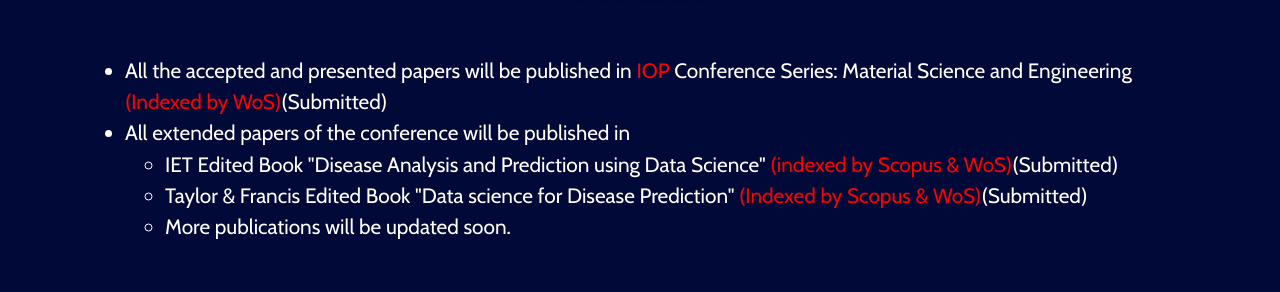
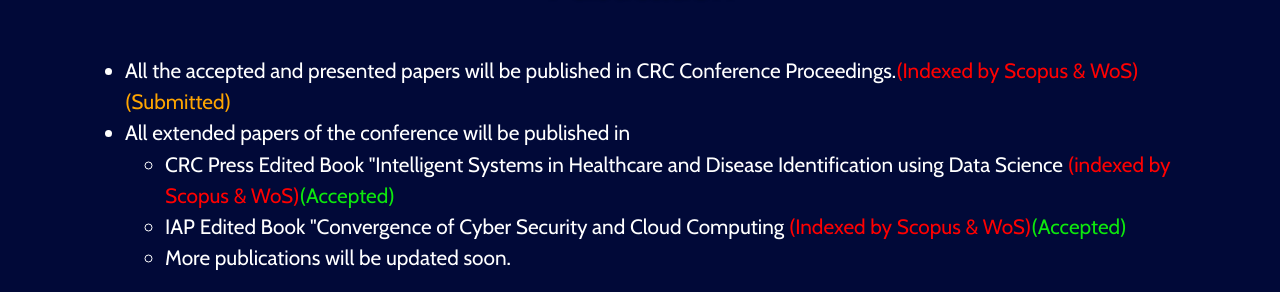
Before and after one commit to aniruddhabagal/AICDMB-2023, a React (Create React App) app: page /publication in a window 1280 px wide. Shown: the part 157-449 px from the top of the page. Built offline with nearby package versions, Linux system fonts and the light colour scheme.

Commit message:
Made Changes to Publications

```diff
--- a/src/Workshop.css
+++ b/src/Workshop.css
@@ -0,0 +1,3 @@
+.color-red {
+    color: red;
+  }
--- a/src/Workshop.jsx
+++ b/src/Workshop.jsx
@@ -6,8 +6,8 @@
         <div className="publication">
             <div className="container about-section pt-3 mb-5">
                 {/* <h1 className="display-5 text-center">Publication</h1><hr className="ruler"/> */}
+                <h1 className="display-5 text-center mb-5">Workshops</h1>
                 <div className="div-bg-col">
-                    <p className="display-3 text-center">Workshops</p>
                     <hr className="ruler"/>
                     <p className="text-custom text-center">Details will be updated soon.</p>
                 </div>
--- a/src/pubStyle.css
+++ b/src/pubStyle.css
@@ -1,5 +1,12 @@
 .color-red {
   color: red;
+}
+
+.color-orange {
+  color: orange;
+}
+.color-green {
+  color: rgb(13, 232, 13);
 }
 
 .div-bg-col {
--- a/src/publication.jsx
+++ b/src/publication.jsx
@@ -15,24 +15,23 @@
           <ul style={{ fontSize: "1.3em" }}>
             <li>
               All the accepted and presented papers will be published in{" "}
-              <span className="color-red">IOP </span> Conference Series:
-              Material Science and Engineering{" "}
-              <span className="color-red">(Indexed by WoS)</span>(Submitted)
+              <span className="color-red"></span> CRC Conference Proceedings.
+              {/* Material Science and Engineering{" "} */}
+              <span className="color-red">(Indexed by Scopus & WoS)</span><span className="color-orange">(Submitted)</span>
             </li>
             <li>
               All extended papers of the conference will be published in
               <ul>
                 <li>
-                  IET Edited Book "Disease Analysis and Prediction using Data
-                  Science"{" "}
+                CRC Press Edited Book "Intelligent Systems in Healthcare and Disease Identification using Data Science{" "}
                   <span className="color-red">(indexed by Scopus & WoS)</span>
-                  (Submitted)
+                  <span className="color-green">(Accepted)</span>
                 </li>
+
                 <li>
-                  Taylor & Francis Edited Book "Data science for Disease
-                  Prediction"{" "}
+                IAP Edited Book "Convergence of Cyber Security and Cloud Computing{" "}
                   <span className="color-red">(Indexed by Scopus & WoS)</span>
-                  (Submitted)
+                  <span className="color-green">(Accepted)</span>
                 </li>
                 <li>More publications will be updated soon.</li>
               </ul>
```
